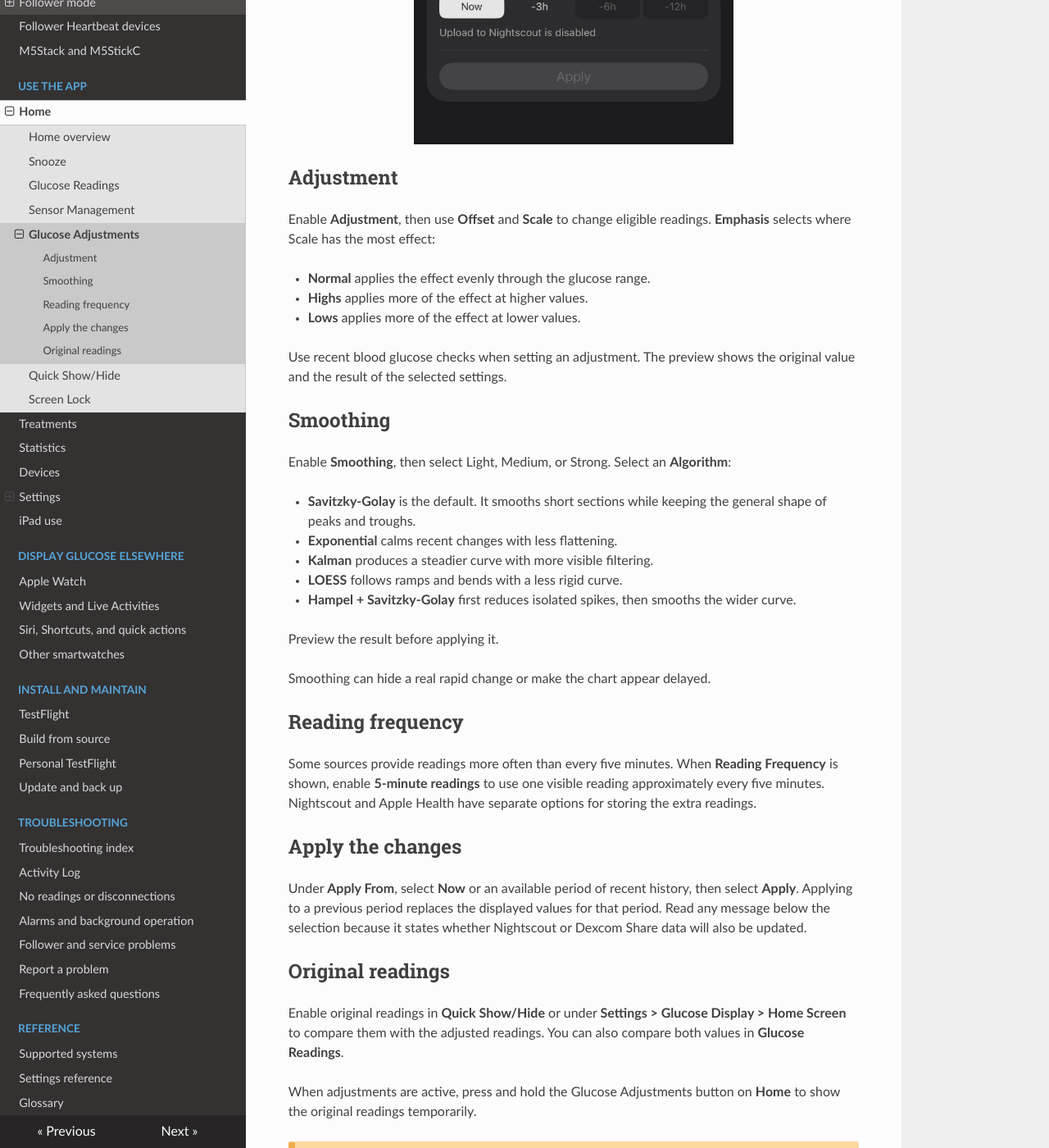
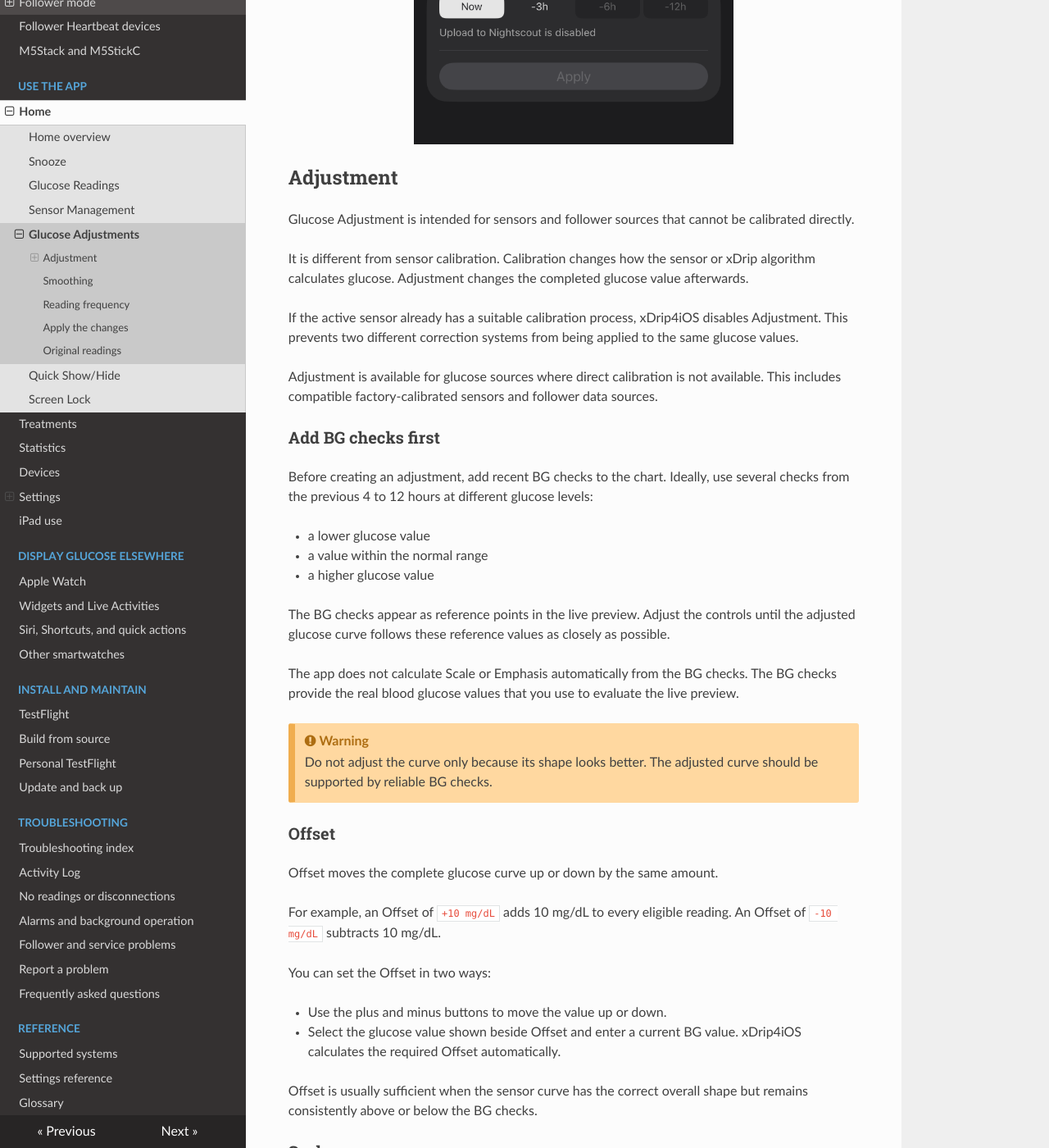
Before and after one commit to paulplant/xdrip4ios_docs, an MkDocs documentation site: the page built from docs/use/glucoseAdjustments.md, in a window 1280 px wide and 1400 px high, scrolled down 1289 px. Shown: the whole window at 82% size. Built offline with MkDocs 1.6.1, drawn with Linux system fonts in a browser that asks for light colours; nearby versions of some CDN libraries; some of the changed text lies outside the part shown.

Commit message:
updates 260902

```diff
--- a/docs/use/glucoseAdjustments.md
+++ b/docs/use/glucoseAdjustments.md
@@ -15,13 +15,88 @@ Select **Glucose Adjustments** in the toolbar at the top of **Home**. Choose the
 
 ## Adjustment
 
-Enable **Adjustment**, then use **Offset** and **Scale** to change eligible readings. **Emphasis** selects where Scale has the most effect:
+Glucose Adjustment is intended for sensors and follower sources that cannot be calibrated directly.
 
-- **Normal** applies the effect evenly through the glucose range.
-- **Highs** applies more of the effect at higher values.
-- **Lows** applies more of the effect at lower values.
+It is different from sensor calibration. Calibration changes how the sensor or xDrip algorithm calculates glucose. Adjustment changes the completed glucose value afterwards.
 
-Use recent blood glucose checks when setting an adjustment. The preview shows the original value and the result of the selected settings.
+If the active sensor already has a suitable calibration process, xDrip4iOS disables Adjustment. This prevents two different correction systems from being applied to the same glucose values.
+
+Adjustment is available for glucose sources where direct calibration is not available. This includes compatible factory-calibrated sensors and follower data sources.
+
+### Add BG checks first
+
+Before creating an adjustment, add recent BG checks to the chart. Ideally, use several checks from the previous 4 to 12 hours at different glucose levels:
+
+- a lower glucose value
+- a value within the normal range
+- a higher glucose value
+
+The BG checks appear as reference points in the live preview. Adjust the controls until the adjusted glucose curve follows these reference values as closely as possible.
+
+The app does not calculate Scale or Emphasis automatically from the BG checks. The BG checks provide the real blood glucose values that you use to evaluate the live preview.
+
+!!! warning
+    Do not adjust the curve only because its shape looks better. The adjusted curve should be supported by reliable BG checks.
+
+### Offset
+
+Offset moves the complete glucose curve up or down by the same amount.
+
+For example, an Offset of `+10 mg/dL` adds 10 mg/dL to every eligible reading. An Offset of `-10 mg/dL` subtracts 10 mg/dL.
+
+You can set the Offset in two ways:
+
+- Use the plus and minus buttons to move the value up or down.
+- Select the glucose value shown beside Offset and enter a current BG value. xDrip4iOS calculates the required Offset automatically.
+
+Offset is usually sufficient when the sensor curve has the correct overall shape but remains consistently above or below the BG checks.
+
+### Scale
+
+Some sensors produce a glucose curve that appears flatter or more exaggerated than the BG checks.
+
+Scale changes the distance between lower and higher glucose values:
+
+- `1.00` keeps the original range.
+- A Scale below `1.00` pulls the curve inwards and reduces the difference between lower and higher values.
+- A Scale above `1.00` stretches the curve outwards and increases the difference between lower and higher values.
+
+For example, with Normal Emphasis and no Offset:
+
+| Original | Scale 0.90 | Scale 1.10 |
+| ---: | ---: | ---: |
+| 70 mg/dL | 73 mg/dL | 67 mg/dL |
+| 100 mg/dL | 100 mg/dL | 100 mg/dL |
+| 200 mg/dL | 190 mg/dL | 210 mg/dL |
+
+Use several BG checks at different glucose levels when changing Scale. The app warns when there are not enough BG checks visible in the preview.
+
+Adjust Scale until the difference between the lower, in-range and higher parts of the curve matches the BG checks more closely.
+
+### Emphasis
+
+Emphasis changes which part of the glucose range is affected most by Scale.
+
+- **Normal** applies Scale around the middle of the glucose range.
+- **Highs** biases the Scale effect towards higher glucose values.
+- **Lows** biases the Scale effect towards lower glucose values.
+
+Emphasis does not make a separate adjustment. It changes the centre around which Scale stretches or compresses the curve.
+
+Emphasis has no effect when Scale is `1.00`.
+
+### Suggested workflow
+
+1. Select a preview period containing several useful BG checks. Normally, use the previous 4 to 12 hours.
+2. Enable **Adjustment**.
+3. Set the Offset so the curve is generally aligned with the BG checks.
+4. Compare the lower, in-range and higher parts of the curve.
+5. If the curve is too flat or too exaggerated, adjust Scale.
+6. If the Scale correction is needed mainly at higher or lower values, change Emphasis.
+7. Continue adjusting Offset and Scale while watching the live preview.
+8. Apply from **Now** first, or apply to the selected historical period when you are satisfied with the preview.
+
+It can take some practice to balance Offset, Scale and Emphasis. The live preview allows you to see the combined result before applying it.
 
 ## Smoothing
 
```
